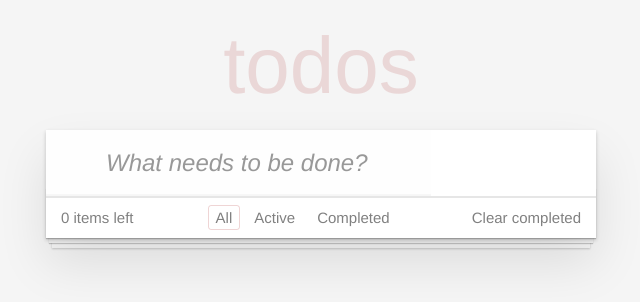
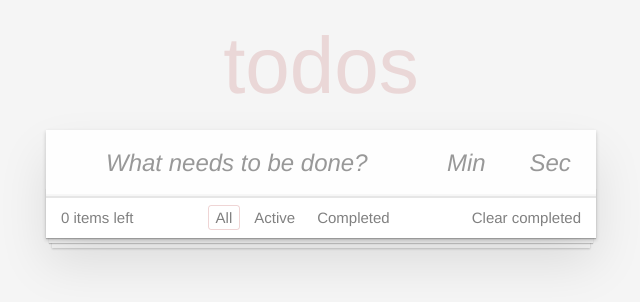
Before and after one commit to Andrey032/todo-template, a React (Create React App) app: page / in a window 1280 px wide. Shown: the top 302 px of the page, without its empty margins (319-959 px from the left). Built offline with nearby package versions, Linux system fonts and the light colour scheme.

Commit message:
data taimer

```diff
--- a/src/components/App/App.jsx
+++ b/src/components/App/App.jsx
@@ -15,10 +15,14 @@ function App() {
   const onRemove = (id) => setData((prevData) => prevData.filter((el) => el.id !== id));
 
   const onAdd = (value) => {
-    if (!value.trim()) return;
+    const { task, minute, second } = value;
+    console.log(value);
+    if (!value.task.trim()) return;
     const newItem = {
       id: index,
-      description: value,
+      description: task,
+      minute,
+      second,
       created: new Date(),
       done: false,
       edit: false,
--- a/src/components/NewTaskForm/NewTaskForm.jsx
+++ b/src/components/NewTaskForm/NewTaskForm.jsx
@@ -1,32 +1,64 @@
 import Input from '../Input/Input';
-import { useState } from 'react';
+import { useEffect, useState } from 'react';
 import './NewTaskForm.css';
 
 function NewTaskForm({ onAdd = () => {} }) {
-  const [value, setValue] = useState('');
+  const [currentValue, setCurentValue] = useState({
+    task: '',
+    minute: '',
+    second: '',
+  });
 
-  const handleChange = (evt) => {
-    setValue(evt.target.value);
+  useEffect(() => {
+    const handleSubmit = (evt) => {
+      if (evt.key === 'Enter') {
+        evt.preventDefault();
+        onAdd(currentValue);
+        setCurentValue({
+          task: '',
+          minute: '',
+          second: '',
+        });
+      }
+    };
+    window.addEventListener('keydown', handleSubmit);
+    return () => {
+      window.removeEventListener('keydown', handleSubmit);
+    };
+  }, [onAdd, currentValue]);
+
+  const handleChangeTask = (evt) => {
+    const { name, value } = evt.target;
+    setCurentValue((prevValue) => ({
+      ...prevValue,
+      [name]: value,
+    }));
   };
 
-  function onSubmit(evt) {
-    evt.preventDefault();
-    onAdd(value);
-    setValue('');
-  }
-
   return (
-    <form onSubmit={onSubmit} className="new-todo-form">
+    <form className="new-todo-form">
       <Input
         className="new-todo"
         placeholder="What needs to be done?"
         autoFocus
-        name="new-todo"
-        value={value}
-        onChange={handleChange}
+        name="task"
+        value={currentValue.task}
+        onChange={handleChangeTask}
       />
-      {/* <Input className="new-todo-form__timer" placeholder="Min" name="min" defaultValue="1" />
-      <Input className="new-todo-form__timer" placeholder="Sec" name="sec" defaultValue="2" /> */}
+      <Input
+        className="new-todo-form__timer"
+        placeholder="Min"
+        name="minute"
+        value={currentValue.minute}
+        onChange={handleChangeTask}
+      />
+      <Input
+        className="new-todo-form__timer"
+        placeholder="Sec"
+        name="second"
+        value={currentValue.second}
+        onChange={handleChangeTask}
+      />
     </form>
   );
 }
--- a/src/components/Task/Task.jsx
+++ b/src/components/Task/Task.jsx
@@ -7,6 +7,8 @@ import KG from 'date-fns/locale/en-AU';
 
 function Task({
   description = '',
+  minute = '',
+  second = '',
   created = {},
   onRemove,
   onToggleDone,
@@ -45,7 +47,7 @@ function Task({
             <span className="description">
               <button type="button" className="icon icon-play" aria-label="воспроизвести" />
               <button type="button" className="icon icon-pause" aria-label="остановить" />
-              12:25
+              {`${minute}:${second}`}
             </span>
             <span className="description">{`created ${timeAddTask}`}</span>
           </label>
@@ -69,6 +71,8 @@ function Task({
 }
 Task.propTypes = {
   description: PropTypes.string,
+  minute: PropTypes.string,
+  second: PropTypes.string,
   created: PropTypes.instanceOf(Object),
   done: PropTypes.bool,
   edit: PropTypes.bool,
```
Also changed, not shown: 1 other file (tests, documents, lock files or other folders).
